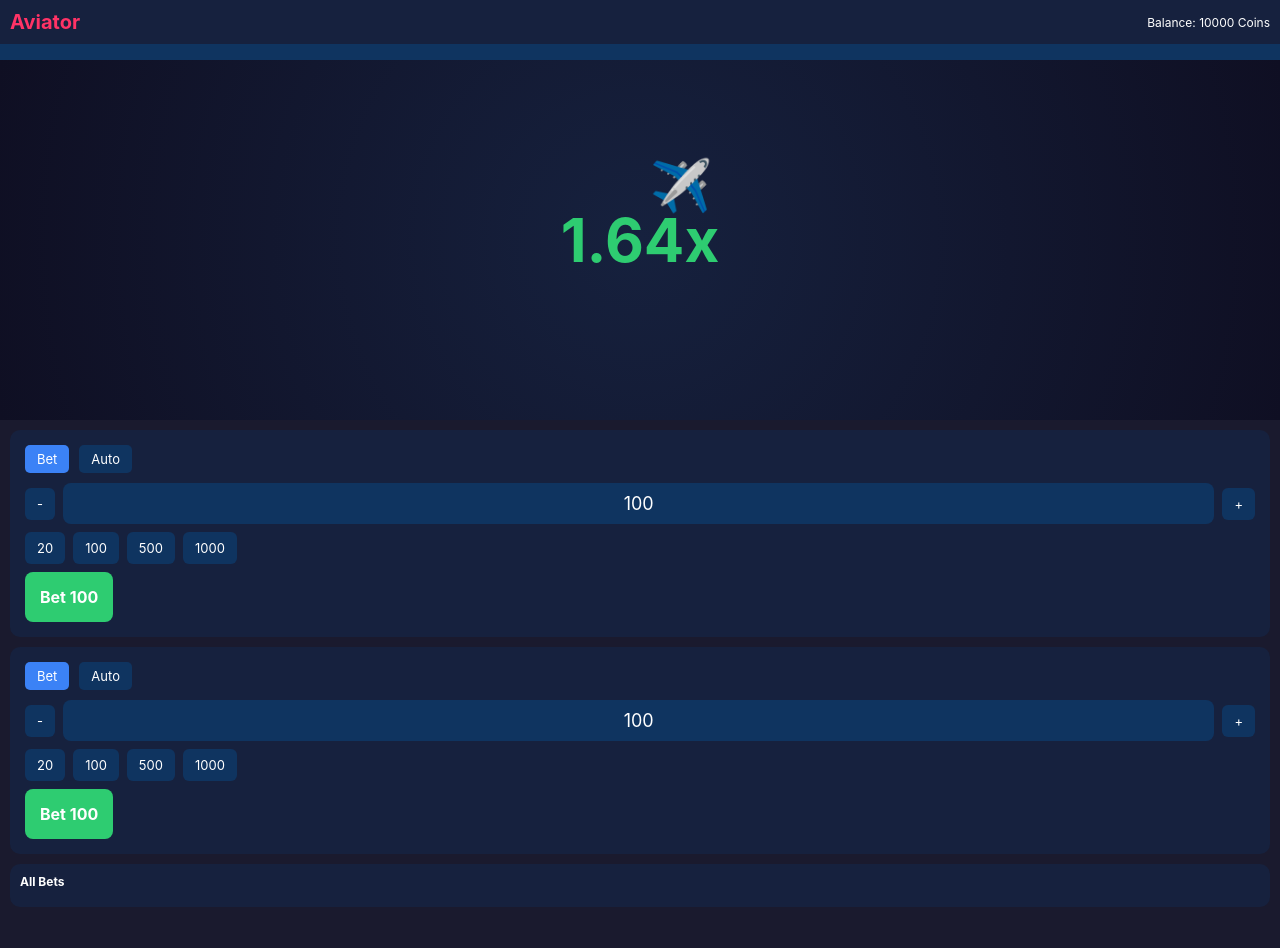
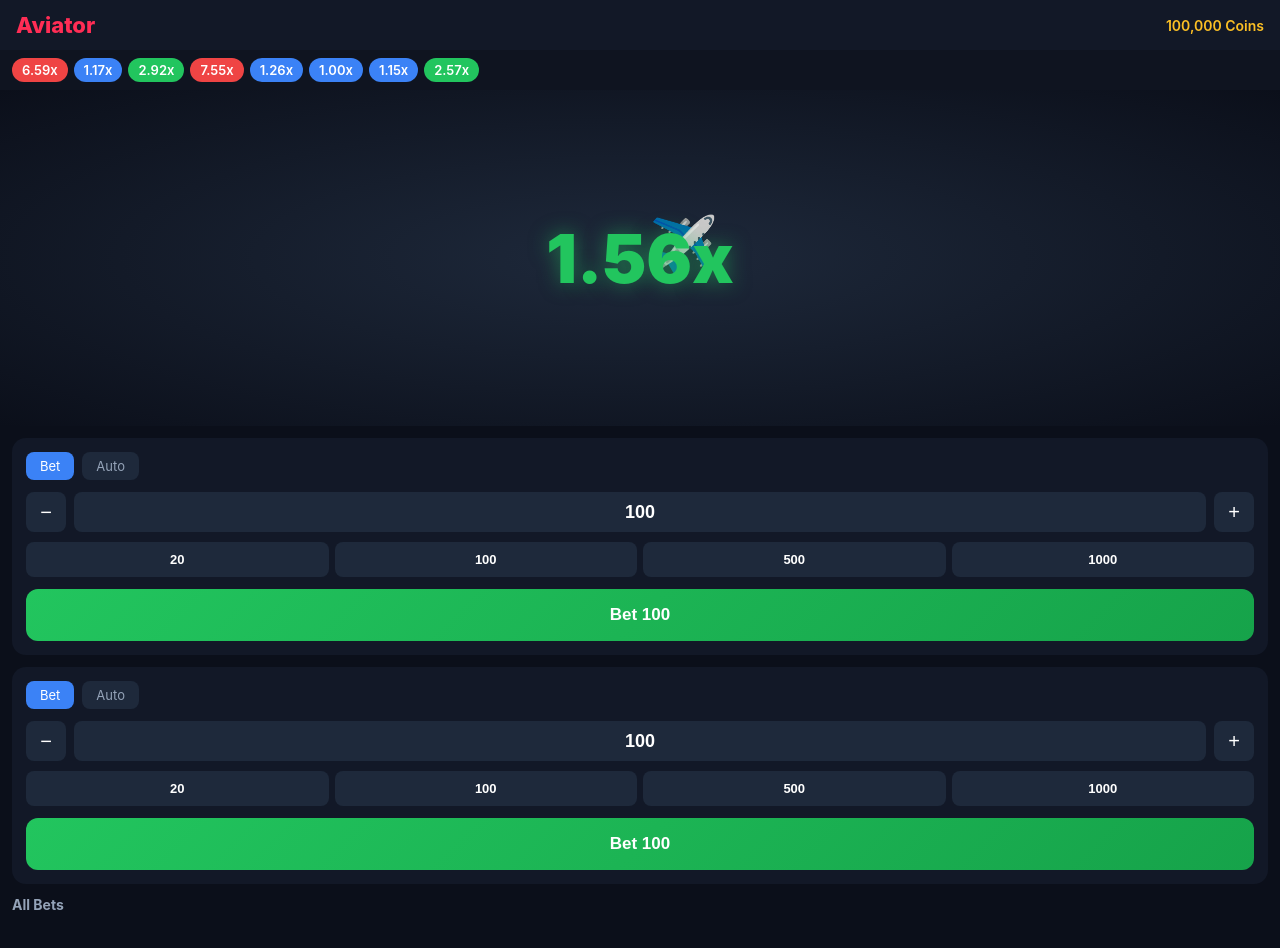
Before and after one commit to ziakhanfr11/Aviator--Game, a plain HTML site: page index.html in a window 1280 px wide. Before the commit the page ends 917 px from the top, so only its background shows below. Drawn offline with Linux system fonts and the light colour scheme.

Commit message:
Update index.html

```diff
--- a/index.html
+++ b/index.html
@@ -1,199 +1,218 @@
 <!DOCTYPE html>
 <html lang="en">
 <head>
-<meta name="viewport" content="width=device-width, initial-scale=1.0, user-scalable=no">
-<title>Aviator Demo - No Money</title>
+<meta name="viewport" content="width=device-width, initial-scale=1.0, maximum-scale=1.0, user-scalable=no">
+<title>Aviator Clone Demo</title>
 <style>
-*{margin:0;padding:0;box-sizing:border-box;font-family:-apple-system,sans-serif}
-body{background:#1a1a2e;color:#fff;overflow-x:hidden}
-.top-bar{display:flex;justify-content:space-between;align-items:center;padding:10px;background:#16213e;font-size:12px}
-.logo{color:#ff3366;font-weight:bold;font-size:20px}
-.history{display:flex;gap:5px;padding:8px;background:#0f3460;overflow-x:auto}
-.history span{padding:4px 8px;border-radius:15px;font-size:12px;white-space:nowrap}
-.h-green{background:#2ecc71}.h-blue{background:#3498db}.h-red{background:#e74c3c}
-.game-area{height:45vh;background:radial-gradient(circle at center,#16213e 0%,#0f0f23 100%);display:flex;flex-direction:column;align-items:center;justify-content:center;position:relative}
-#plane{font-size:50px;position:absolute;top:30%;transition:transform 0.1s}
-.multiplier{font-size:60px;font-weight:bold;color:#2ecc71;z-index:2}
-.crash{color:#e74c3c}
-.bet-panel{background:#16213e;margin:10px;padding:15px;border-radius:10px}
-.tabs{display:flex;gap:10px;margin-bottom:10px}
-.tab{padding:6px 12px;background:#0f3460;border-radius:5px;font-size:13px}
-.tab.active{background:#3b82f6}
-.row{display:flex;gap:8px;align-items:center;margin:8px 0}
-.row input{flex:1;background:#0f3460;border:none;color:#fff;padding:10px;border-radius:8px;text-align:center;font-size:18px}
-.btn-amt{padding:8px 12px;background:#0f3460;border:none;color:#fff;border-radius:6px;font-size:13px}
-.btn-bet{flex:1;padding:15px;background:#2ecc71;border:none;color:#fff;border-radius:8px;font-size:16px;font-weight:bold}
-.btn-cashout{background:#e74c3c;display:none}
-.bets-list{max-height:200px;overflow-y:auto;background:#16213e;margin:10px;padding:10px;border-radius:10px;font-size:12px}
-.bets-list table{width:100%;border-collapse:collapse}
-.bets-list td{padding:6px 2px}
-.me{color:#f39c12}
+*{margin:0;padding:0;box-sizing:border-box;-webkit-tap-highlight-color:transparent}
+body{background:#0b0f1a;color:#fff;font-family:-apple-system,BlinkMacSystemFont,sans-serif;touch-action:manipulation}
+.top{padding:12px 16px;background:#121827;display:flex;justify-content:space-between;align-items:center;font-size:14px}
+.logo{color:#ff2d55;font-size:22px;font-weight:800}
+.balance{color:#fbbf24;font-weight:600}
+.history{display:flex;gap:6px;padding:8px 12px;background:#0f1420;overflow-x:auto;scrollbar-width:none}
+.history::-webkit-scrollbar{display:none}
+.history span{padding:4px 10px;border-radius:20px;font-size:13px;font-weight:600}
+.g{ background:#22c55e }.b{background:#3b82f6}.r{background:#ef4444}
+
+.game{height:42vh;background:radial-gradient(ellipse at center,#1e293b 0%,#0b0f1a 100%);position:relative;display:flex;align-items:center;justify-content:center;overflow:hidden}
+#plane{position:absolute;font-size:55px;transition:transform 0.08s linear;z-index:2}
+.mult{font-size:68px;font-weight:900;color:#22c55e;z-index:3;text-shadow:0 0 20px rgba(34,197,94,0.5)}
+.crash{color:#ef4444;text-shadow:0 0 20px rgba(239,68,68,0.5)}
+.status{position:absolute;bottom:20px;font-size:14px;color:#94a3b8}
+
+.panels{padding:12px;display:flex;flex-direction:column;gap:12px}
+.panel{background:#121827;border-radius:14px;padding:14px}
+.tabs{display:flex;gap:8px;margin-bottom:12px}
+.tab{padding:6px 14px;background:#1e293b;border-radius:8px;font-size:13px;color:#94a3b8}
+.tab.active{background:#3b82f6;color:#fff}
+
+.input-row{display:flex;gap:8px;align-items:center;margin-bottom:10px}
+.input-row button{width:40px;height:40px;border:none;background:#1e293b;color:#fff;border-radius:8px;font-size:20px}
+.input-row input{flex:1;height:40px;background:#1e293b;border:none;color:#fff;text-align:center;font-size:18px;font-weight:600;border-radius:8px}
+
+.amt-row{display:grid;grid-template-columns:repeat(4,1fr);gap:6px;margin-bottom:12px}
+.amt{padding:10px 0;background:#1e293b;border:none;color:#fff;border-radius:8px;font-size:13px;font-weight:600}
+
+.btn-main{width:100%;padding:16px;border:none;border-radius:12px;font-size:17px;font-weight:800;color:#fff}
+.btn-bet{background:linear-gradient(135deg,#22c55e,#16a34a)}
+.btn-cash{background:linear-gradient(135deg,#ef4444,#dc2626);display:none}
+
+.bets{padding:0 12px 80px}
+.bets h3{font-size:14px;margin-bottom:8px;color:#94a3b8}
+.bets table{width:100%;font-size:12px;border-collapse:collapse}
+.bets td{padding:8px 4px;border-bottom:1px solid #1e293b}
+.me{color:#fbbf24}
+.win{color:#22c55e}
 </style>
 </head>
 <body>
 
-<div class="top-bar">
+<div class="top">
   <div class="logo">Aviator</div>
-  <div>Balance: <span id="balance">10000</span> Coins</div>
+  <div class="balance"><span id="bal">100000</span> Coins</div>
 </div>
 
-<div class="history" id="history"></div>
+<div class="history" id="hist"></div>
 
-<div class="game-area">
+<div class="game">
   <div id="plane">✈️</div>
-  <div class="multiplier" id="mult">1.00x</div>
-  <div id="status"></div>
+  <div class="mult" id="mult">1.00x</div>
+  <div class="status" id="status">Waiting for next round...</div>
 </div>
 
-<!-- Bet Panel 1 -->
-<div class="bet-panel">
+<div class="panels">
+  <!-- Panel 1 -->
+  <div class="panel">
     <div class="tabs"><div class="tab active">Bet</div><div class="tab">Auto</div></div>
-  <div class="row">
-    <button class="btn-amt" onclick="changeBet(1,-5)">-</button>
-    <input id="bet1" value="100" readonly>
-    <button class="btn-amt" onclick="changeBet(1,5)">+</button>
+    <div class="input-row">
+      <button onclick="chg(1,-10)">−</button>
+      <input id="b1" value="100" readonly>
+      <button onclick="chg(1,10)">+</button>
     </div>
-  <div class="row">
-    <button class="btn-amt" onclick="setBet(1,20)">20</button>
-    <button class="btn-amt" onclick="setBet(1,100)">100</button>
-    <button class="btn-amt" onclick="setBet(1,500)">500</button>
-    <button class="btn-amt" onclick="setBet(1,1000)">1000</button>
+    <div class="amt-row">
+      <button class="amt" onclick="set(1,20)">20</button>
+      <button class="amt" onclick="set(1,100)">100</button>
+      <button class="amt" onclick="set(1,500)">500</button>
+      <button class="amt" onclick="set(1,1000)">1000</button>
     </div>
-  <button class="btn-bet" id="betBtn1" onclick="placeBet(1)">Bet 100</button>
-  <button class="btn-bet btn-cashout" id="cashBtn1" onclick="cashOut(1)">Cash Out</button>
+    <button class="btn-main btn-bet" id="btn1" onclick="bet(1)">Bet 100</button>
+    <button class="btn-main btn-cash" id="cash1" onclick="cash(1)">Cash Out 0.00</button>
   </div>
 
-<!-- Bet Panel 2 -->
-<div class="bet-panel">
+  <!-- Panel 2 -->
+  <div class="panel">
     <div class="tabs"><div class="tab active">Bet</div><div class="tab">Auto</div></div>
-  <div class="row">
-    <button class="btn-amt" onclick="changeBet(2,-5)">-</button>
-    <input id="bet2" value="100" readonly>
-    <button class="btn-amt" onclick="changeBet(2,5)">+</button>
+    <div class="input-row">
+      <button onclick="chg(2,-10)">−</button>
+      <input id="b2" value="100" readonly>
+      <button onclick="chg(2,10)">+</button>
     </div>
-  <div class="row">
-    <button class="btn-amt" onclick="setBet(2,20)">20</button>
-    <button class="btn-amt" onclick="setBet(2,100)">100</button>
-    <button class="btn-amt" onclick="setBet(2,500)">500</button>
-    <button class="btn-amt" onclick="setBet(2,1000)">1000</button>
+    <div class="amt-row">
+      <button class="amt" onclick="set(2,20)">20</button>
+      <button class="amt" onclick="set(2,100)">100</button>
+      <button class="amt" onclick="set(2,500)">500</button>
+      <button class="amt" onclick="set(2,1000)">1000</button>
     </div>
-  <button class="btn-bet" id="betBtn2" onclick="placeBet(2)">Bet 100</button>
-  <button class="btn-bet btn-cashout" id="cashBtn2" onclick="cashOut(2)">Cash Out</button>
+    <button class="btn-main btn-bet" id="btn2" onclick="bet(2)">Bet 100</button>
+    <button class="btn-main btn-cash" id="cash2" onclick="cash(2)">Cash Out 0.00</button>
+  </div>
 </div>
 
-<div class="bets-list">
-  <div style="margin-bottom:8px;font-weight:bold">All Bets</div>
-  <table id="betsTable"></table>
+<div class="bets">
+  <h3>All Bets</h3>
+  <table id="tbl"></table>
 </div>
 
 <script>
-let balance = 10000;
-let multiplier = 1.00;
-let gameRunning = false;
+let balance = 100000;
+let mult = 1.00;
+let running = false;
 let crashed = false;
-let crashPoint = 1.50;
-let bets = {1:{active:false,amt:100,cashed:false}, 2:{active:false,amt:100,cashed:false}};
-let history = [];
+let crashAt = 1.5;
+let betData = {1:{active:false,amt:100,cashed:false}, 2:{active:false,amt:100,cashed:false}};
+let histArr = [6.59,1.17,2.92,7.55,1.26,1.00,1.15,2.57];
 
-function updateUI(){
-  document.getElementById('balance').innerText = balance;
-  document.getElementById('mult').innerText = multiplier.toFixed(2)+'x';
-  document.getElementById('betBtn1').innerText = 'Bet '+bets[1].amt;
-  document.getElementById('betBtn2').innerText = 'Bet '+bets[2].amt;
+function upd(){
+  document.getElementById('bal').innerText = balance.toLocaleString();
+  document.getElementById('b1').value = betData[1].amt;
+  document.getElementById('b2').value = betData[2].amt;
+  document.getElementById('btn1').innerText = 'Bet '+betData[1].amt;
+  document.getElementById('btn2').innerText = 'Bet '+betData[2].amt;
 }
 
-function setBet(n,val){ bets[n].amt=val; document.getElementById('bet'+n).value=val; updateUI(); }
-function changeBet(n,delta){ bets[n].amt = Math.max(20, bets[n].amt+delta); document.getElementById('bet'+n).value=bets[n].amt; updateUI(); }
+function set(n,v){ betData[n].amt=v; upd(); }
+function chg(n,d){ betData[n].amt = Math.max(20, betData[n].amt+d); upd(); }
 
-function placeBet(n){
-  if(gameRunning || bets[n].active) return;
-  if(balance < bets[n].amt){ alert('Coins kam hain'); return }
-  balance -= bets[n].amt;
-  bets[n].active = true;
-  document.getElementById('betBtn'+n).style.display='none';
-  document.getElementById('cashBtn'+n).style.display='block';
-  updateUI();
+function bet(n){
+  if(running || betData[n].active) return;
+  if(balance < betData[n].amt){ alert('Coins kam hain bhai'); return }
+  balance -= betData[n].amt;
+  betData[n].active = true;
+  document.getElementById('btn'+n).style.display='none';
+  document.getElementById('cash'+n).style.display='block';
+  upd();
 }
 
-function cashOut(n){
-  if(!bets[n].active || bets[n].cashed || crashed) return;
-  bets[n].cashed = true;
-  let win = bets[n].amt * multiplier;
+function cash(n){
+  if(!betData[n].active || betData[n].cashed || crashed) return;
+  betData[n].cashed = true;
+  let win = betData[n].amt * mult;
   balance += win;
-  document.getElementById('cashBtn'+n).innerText = 'Cashed '+win.toFixed(0);
-  document.getElementById('cashBtn'+n).disabled = true;
-  addBetToTable('You', bets[n].amt, multiplier.toFixed(2)+'x', win.toFixed(0));
-  updateUI();
+  document.getElementById('cash'+n).innerText = 'Cashed '+win.toFixed(0);
+  document.getElementById('cash'+n).disabled = true;
+  addRow('You', betData[n].amt, mult.toFixed(2)+'x', win.toFixed(0));
+  upd();
 }
 
-function startRound(){
-  gameRunning = true;
+function round(){
+  running = true;
   crashed = false;
-  multiplier = 1.00;
-  crashPoint = 1 + Math.random()*8; // 1x se 9x crash
-  document.getElementById('mult').classList.remove('crash');
+  mult = 1.00;
+  crashAt = 1 + Math.random()*10; // 1x to 11x
+  document.getElementById('mult').className = 'mult';
   document.getElementById('status').innerText = '';
   document.getElementById('plane').style.transform = 'translate(0px,0px)';
 
-  // Reset bets
   [1,2].forEach(n=>{
-    if(bets[n].active &&!bets[n].cashed){
-      bets[n].active = false;
-      document.getElementById('betBtn'+n).style.display='block';
-      document.getElementById('cashBtn'+n).style.display='none';
-      document.getElementById('cashBtn'+n).disabled = false;
-      document.getElementById('cashBtn'+n).innerText = 'Cash Out';
+    if(betData[n].active &&!betData[n].cashed){
+      betData[n].active=false;
+      document.getElementById('btn'+n).style.display='block';
+      document.getElementById('cash'+n).style.display='none';
+      document.getElementById('cash'+n).disabled=false;
     }
-    bets[n].cashed = false;
+    betData[n].cashed=false;
   });
 
-  let interval = setInterval(()=>{
-    if(crashed){ clearInterval(interval); return }
-    multiplier += 0.01 + multiplier*0.0005;
-    let x = multiplier*25, y = -multiplier*8;
+  let int = setInterval(()=>{
+    if(crashed){ clearInterval(int); return }
+    mult += 0.012 + mult*0.0006;
+    let x = mult*28, y = -mult*9;
     document.getElementById('plane').style.transform = `translate(${x}px,${y}px)`;
-    document.getElementById('mult').innerText = multiplier.toFixed(2)+'x';
+    document.getElementById('mult').innerText = mult.toFixed(2)+'x';
+    document.getElementById('cash1').innerText = 'Cash Out '+ (betData[1].active? (betData[1].amt*mult).toFixed(0):'0');
+    document.getElementById('cash2').innerText = 'Cash Out '+ (betData[2].active? (betData[2].amt*mult).toFixed(0):'0');
 
-    if(multiplier >= crashPoint){
+    if(mult >= crashAt){
       crashed = true;
-      gameRunning = false;
-      document.getElementById('mult').innerText = multiplier.toFixed(2)+'x FLEW AWAY!';
-      document.getElementById('mult').classList.add('crash');
-      history.unshift(multiplier);
-      if(history.length>8) history.pop();
-      updateHistory();
-      setTimeout(startRound, 3000);
+      running = false;
+      document.getElementById('mult').innerText = mult.toFixed(2)+'x FLEW AWAY!';
+      document.getElementById('mult').className = 'mult crash';
+      document.getElementById('status').innerText = 'Round ended';
+      histArr.unshift(mult);
+      if(histArr.length>10) histArr.pop();
+      drawHist();
+      setTimeout(round, 4000);
     }
-  }, 50);
+  }, 45);
 }
 
-function updateHistory(){
-  let h = document.getElementById('history');
-  h.innerHTML = history.map(m=>{
-    let cls = m<2?'h-blue':m<3?'h-green':'h-red';
+function drawHist(){
+  document.getElementById('hist').innerHTML = histArr.map(m=>{
+    let cls = m<2?'b':m<3?'g':'r';
     return `<span class="${cls}">${m.toFixed(2)}x</span>`;
   }).join('');
 }
 
-function addBetToTable(user, bet, mult, cash){
-  let t = document.getElementById('betsTable');
-  let row = t.insertRow(0);
-  row.innerHTML = `<td class="me">${user}</td><td>${bet}</td><td style="color:#2ecc71">${mult}</td><td style="color:#f39c12">${cash}</td>`;
-  if(t.rows.length>10) t.deleteRow(10);
+function addRow(u,b,m,c){
+  let t = document.getElementById('tbl');
+  let r = t.insertRow(0);
+  r.innerHTML = `<td class="me">${u}</td><td>${b}</td><td class="win">${m}</td><td class="win">${c}</td>`;
+  if(t.rows.length>12) t.deleteRow(12);
 }
 
 // Fake players
 setInterval(()=>{
-  if(!gameRunning && Math.random()>0.7){
-    let u = '***'+Math.floor(Math.random()*90+10);
-    let b = [20,100,500,1000][Math.floor(Math.random()*4)];
-    let m = (1+Math.random()*2).toFixed(2);
-    addBetToTable(u, b, m+'x', (b*m).toFixed(0));
+  if(!running && Math.random()>0.6){
+    let u = '***'+(10+Math.floor(Math.random()*90));
+    let b = [100,500,1000,5000][Math.floor(Math.random()*4)];
+    let m = (1+Math.random()*2.5).toFixed(2);
+    addRow(u,b,m+'x',(b*m).toFixed(0));
   }
-}, 2000);
+}, 1800);
 
-updateUI();
-setTimeout(startRound, 2000);
+drawHist();
+upd();
+setTimeout(round, 3000);
 </script>
 </body>
 </html>
```
Lines whose indentation alone changed are shown as unchanged.
